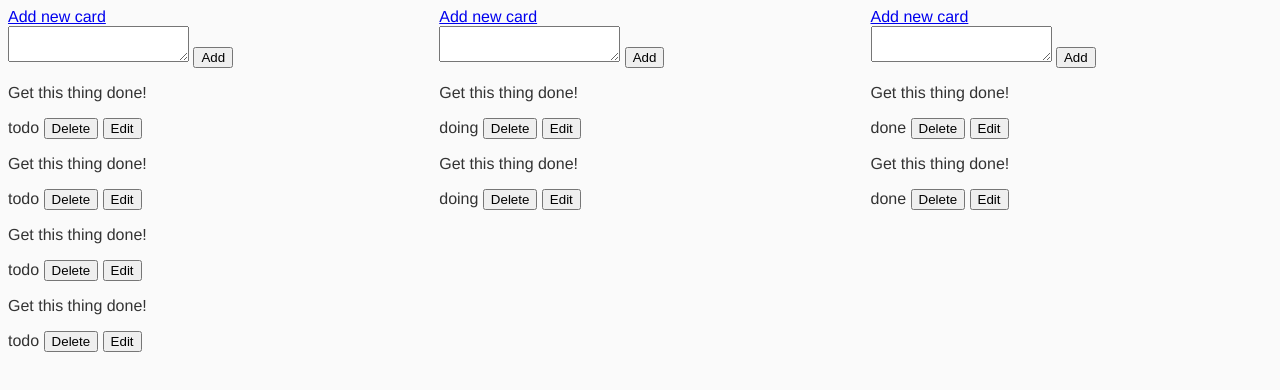
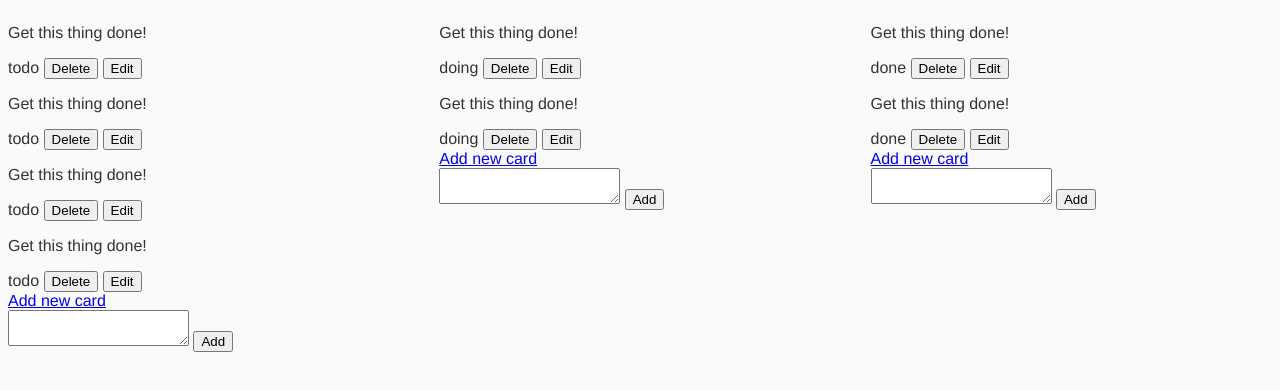
Before and after one commit to ireneyiu/kanban, a website: page app/index.html in a window 1280 px wide. Drawn offline with nearby package versions, Linux system fonts and the light colour scheme; files that its build step writes are made by us from their sources.

Commit message:
Move Add Cards form to the bottom of each column

```diff
--- a/app/index.html
+++ b/app/index.html
@@ -31,6 +31,8 @@
           </section>
         </section>
         <script id="columnTemplate" type="text/template">
+          <section class="cards">
+          </section>
           <a id="showForm" href="#">Add new card</a>
           <form id="addCard" action="#">
             <textarea class="description"></textarea>
--- a/app/scripts/main.js
+++ b/app/scripts/main.js
@@ -92,7 +92,7 @@
         var cardView = new CardView({
           model: item
         });
-        this.$el.append(cardView.render().el);
+        this.$el.find('.cards').append(cardView.render().el);
       },
       addCard: function(e) {
         e.preventDefault();
```
